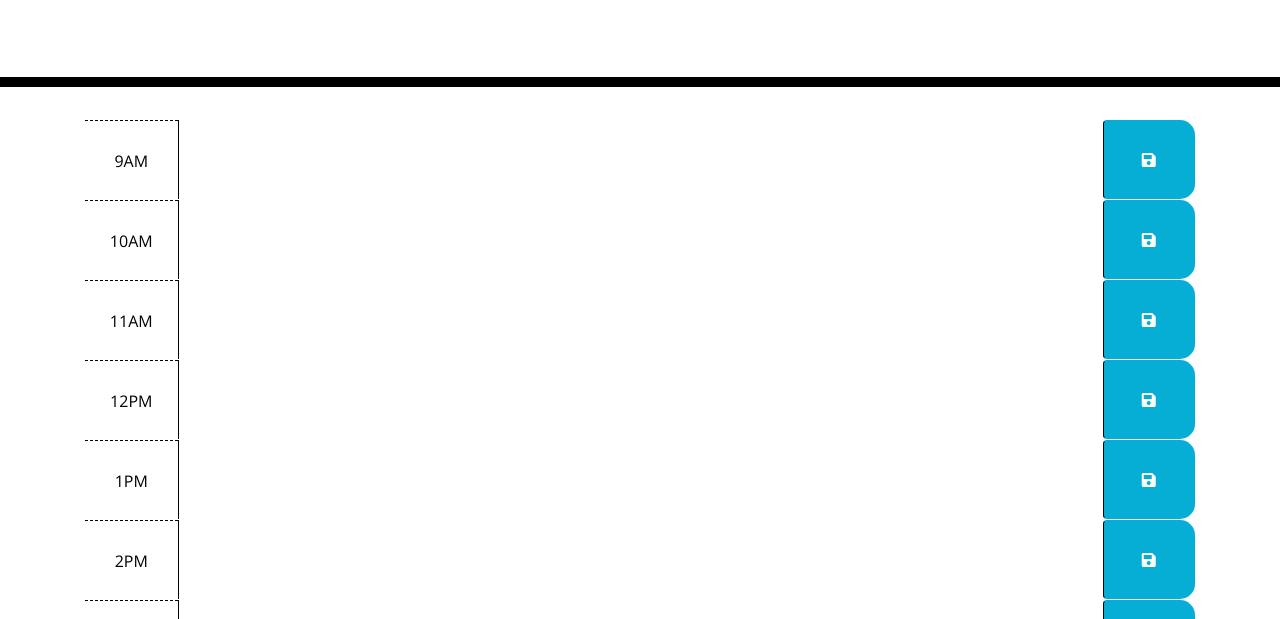
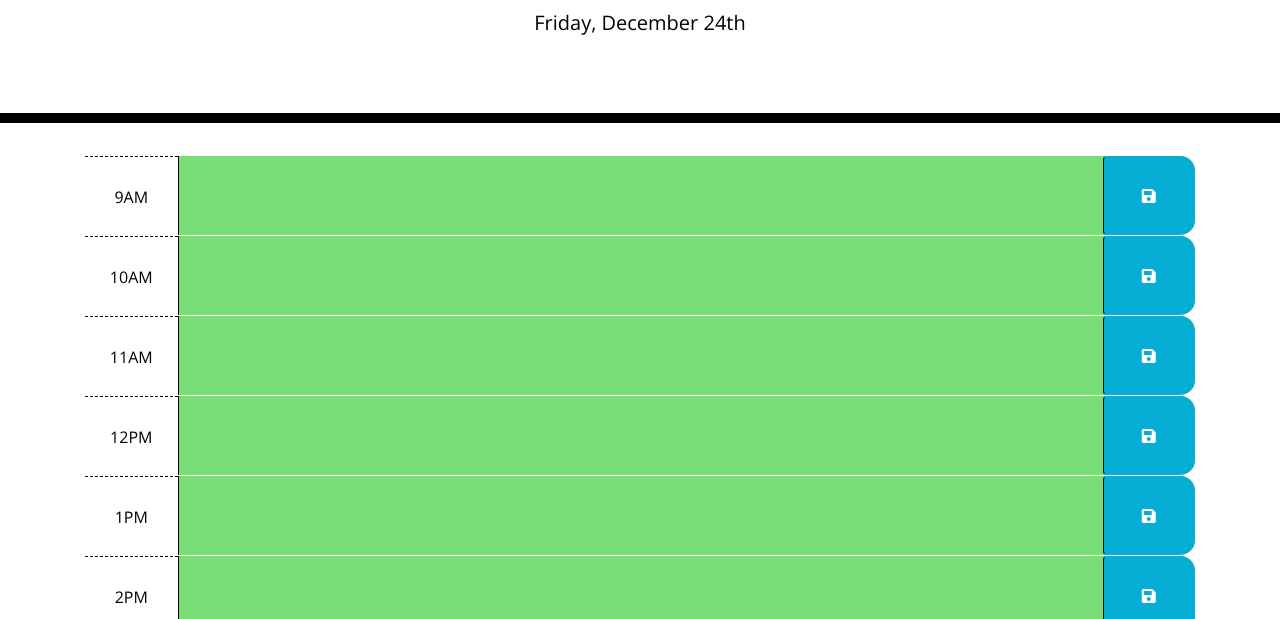
Before and after one commit to kateneuse/day-planner, a plain HTML site: page index.html in a window 1280 px wide. Shown: the part 181-800 px from the top of the page. Drawn offline with nearby package versions, Linux system fonts and the light colour scheme.

Commit message:
initial commit

```diff
--- a/script.js
+++ b/script.js
@@ -0,0 +1,44 @@
+$(init);
+
+function init() {
+  // has current day display
+  $("#currentDay").text(moment().format("dddd, MMMM Do"));
+
+  // color time blocks and start interval to re-color every minute
+  colorTimeBlocks();
+  setInterval(colorTimeBlocks, 60000);
+
+  // update time blocks with data in local storage
+  $(".time-block").each(function() {
+    var blockId = $(this).attr("id");
+    // load saved data from local storage
+    $("#" + blockId + " textarea").text(localStorage.getItem(moment().format("DDDYYYY") + blockId));
+  });
+
+  // handler for the save buttons
+  $(".saveBtn").on("click", handleSave);
+}
+
+function colorTimeBlocks() {
+  $(".time-block").each(function() {
+    var blockHour = parseInt($(this).attr("id").replace("hour-", ""));
+    var currentHour = parseInt(moment().format("H"));
+    // remove any class that might have already been added
+    $(this).removeClass("past present future");
+    // color block based on past, present, future class
+    if (blockHour < currentHour) {
+      $(this).addClass("past");
+    } else if (blockHour > currentHour) {
+      $(this).addClass("future");
+    } else {
+      $(this).addClass("present");
+    }
+  });
+}
+
+function handleSave(event) {
+  // get the id of parent
+  var hourId = $(this).parent().attr("id");
+  // save data in textarea in local storage
+  localStorage.setItem(moment().format("DDDYYYY") + hourId, $("#" + hourId + " textarea").val());
+}
--- a/style.css
+++ b/style.css
@@ -1,10 +1,11 @@
+
 body {
   font-family: 'Open Sans', sans-serif;
   font-size: 16px;
   line-height: 1;
 }
 
-textarea {
+textarea{
   background: transparent;
   border: none;
   resize: none;
@@ -21,11 +22,11 @@ textarea {
   border-bottom: 10px solid black;
 }
 
-.description {
+.description{
   white-space: pre-wrap;
 }
 
-.time-block {
+.time-block{
   text-align: center;
   border-radius: 15px;
 }
@@ -33,7 +34,7 @@ textarea {
 .row {
   white-space: pre-wrap;
   height: 80px;
-  border-top: 1px solid white;
+  border-top: 1px solid white;;
 }
 
 .hour {
@@ -61,11 +62,11 @@ textarea {
   border-left: 1px solid black;
   border-top-right-radius: 15px;
   border-bottom-right-radius: 15px;
-  background-color: #06aed5;
+  background-color: #06AED5;
   color: white;
 }
 
 .saveBtn i:hover {
   font-size: 20px;
-  transition: all 0.3s ease-in-out;
+  transition: all .3s ease-in-out;
 }
```
